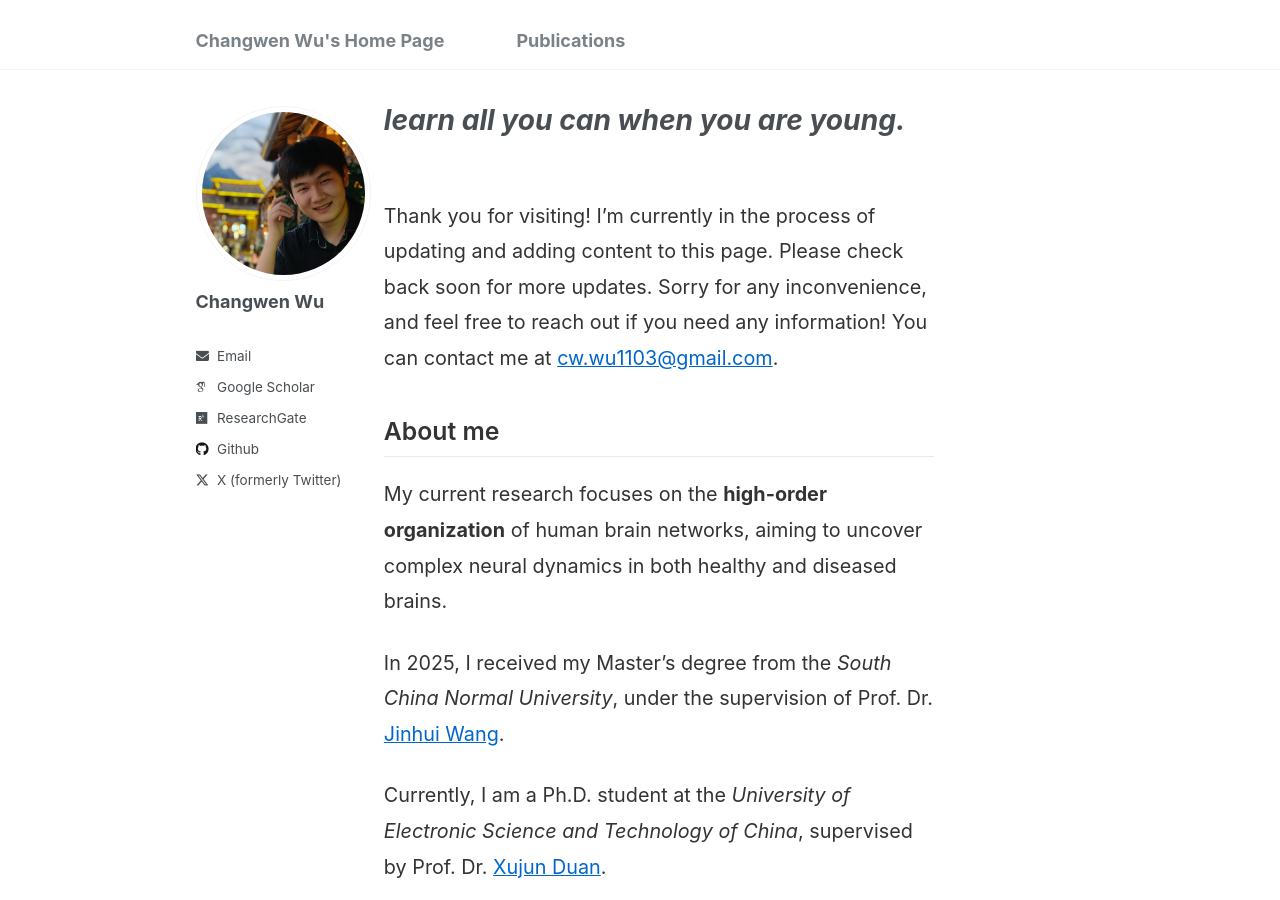
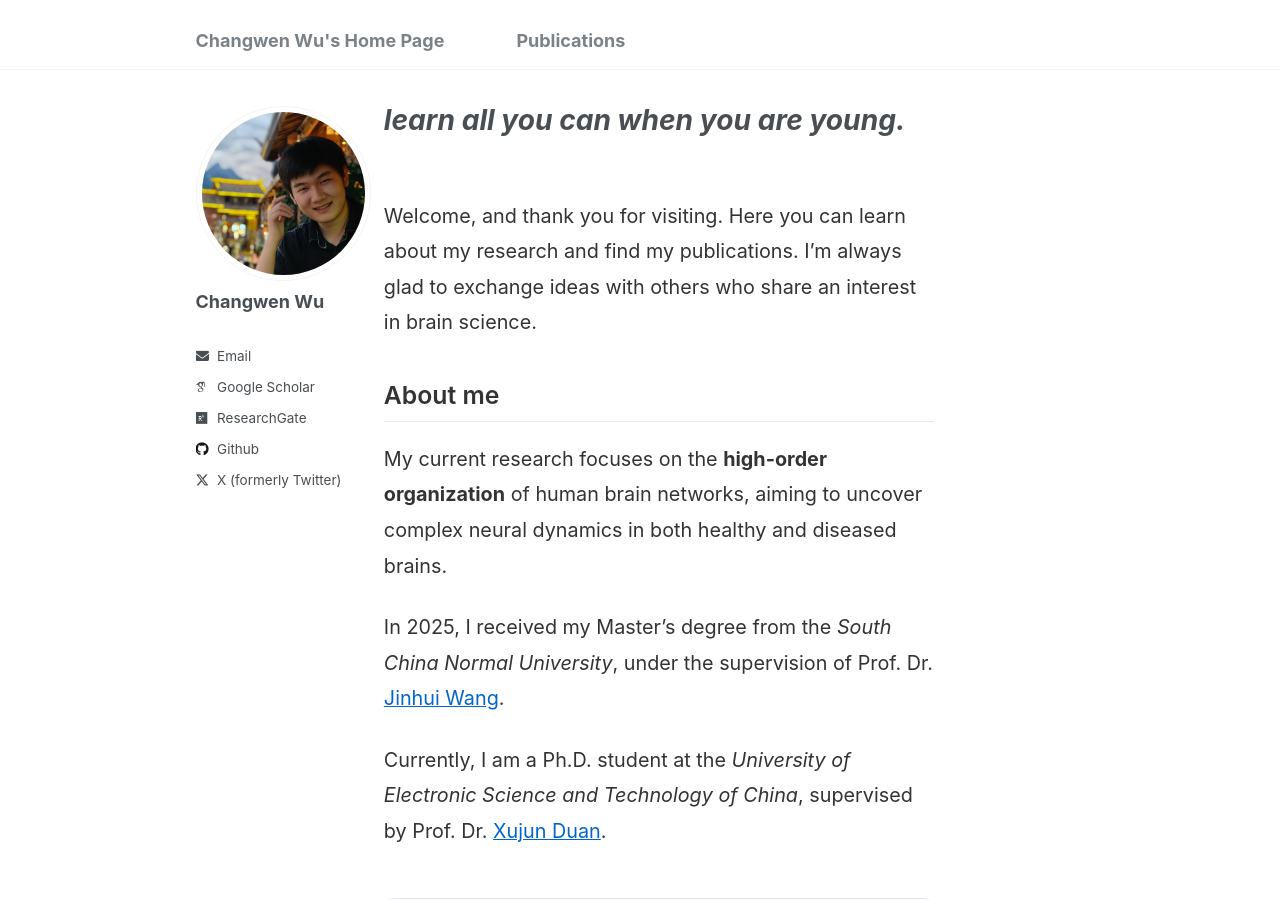
Before and after one commit to Changwen-Wu/Changwen-Wu.github.io, a Jekyll site: the page built from _pages/about.md, in a window 1280 px wide and 900 px high. Built offline with Jekyll 4.4.1, drawn with Linux system fonts in a browser that asks for light colours; some web fonts are replaced.

Commit message:
Make homepage introduction more welcoming

```diff
--- a/_pages/about.md
+++ b/_pages/about.md
@@ -12,7 +12,7 @@
 <div style="font-family: -apple-system, BlinkMacSystemFont, 'Segoe UI', Roboto, Helvetica, Arial, sans-serif; font-size: 1.1em; line-height: 1.8; color: #333;">
 
 <p>
-  Thank you for visiting! I’m currently in the process of updating and adding content to this page. Please check back soon for more updates. Sorry for any inconvenience, and feel free to reach out if you need any information! You can contact me at <a href="mailto:cw.wu1103@gmail.com" style="text-decoration: underline; color: #0066cc;">cw.wu1103@gmail.com</a>.
+  Welcome, and thank you for visiting. Here you can learn about my research and find my publications. I’m always glad to exchange ideas with others who share an interest in brain science.
 </p>
 
 <h2 style="margin-top: 40px; margin-bottom: 20px; font-weight: 600; border-bottom: 1px solid #eaeaea; padding-bottom: 10px;">About me</h2>
```
